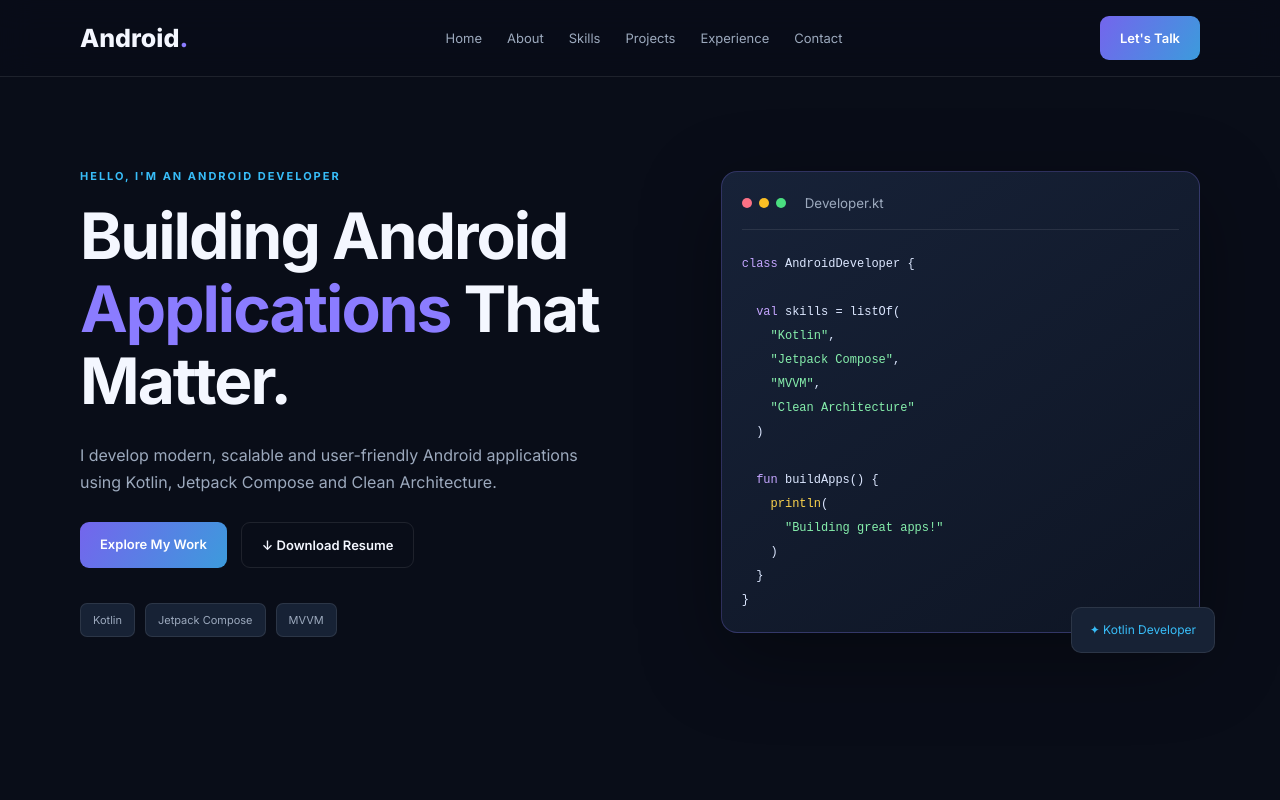
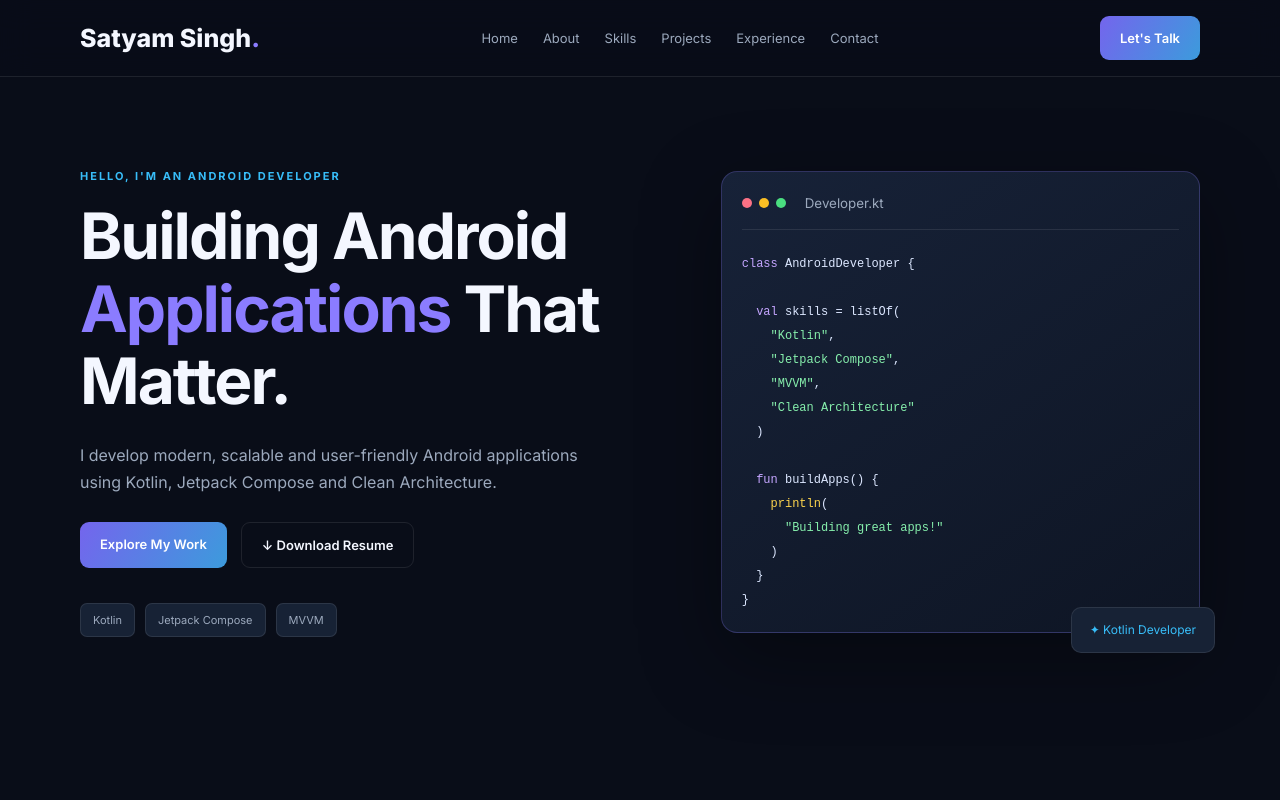
Before and after one commit to sa9305/portfolio, a plain HTML site: page index.html in a window 1280 px wide. Shown: the top 800 px of the page. Drawn offline with Linux system fonts and the light colour scheme.

Commit message:
add header

```diff
--- a/index.html
+++ b/index.html
@@ -20,7 +20,7 @@
 
     <header class="header">
         <nav class="navbar container">
-            <a href="#home" class="logo">Android<span>.</span></a>
+            <a href="#home" class="logo">Satyam Singh<span>.</span></a>
 
             <div class="nav-links" id="navLinks">
                 <a href="#home">Home</a>
```
